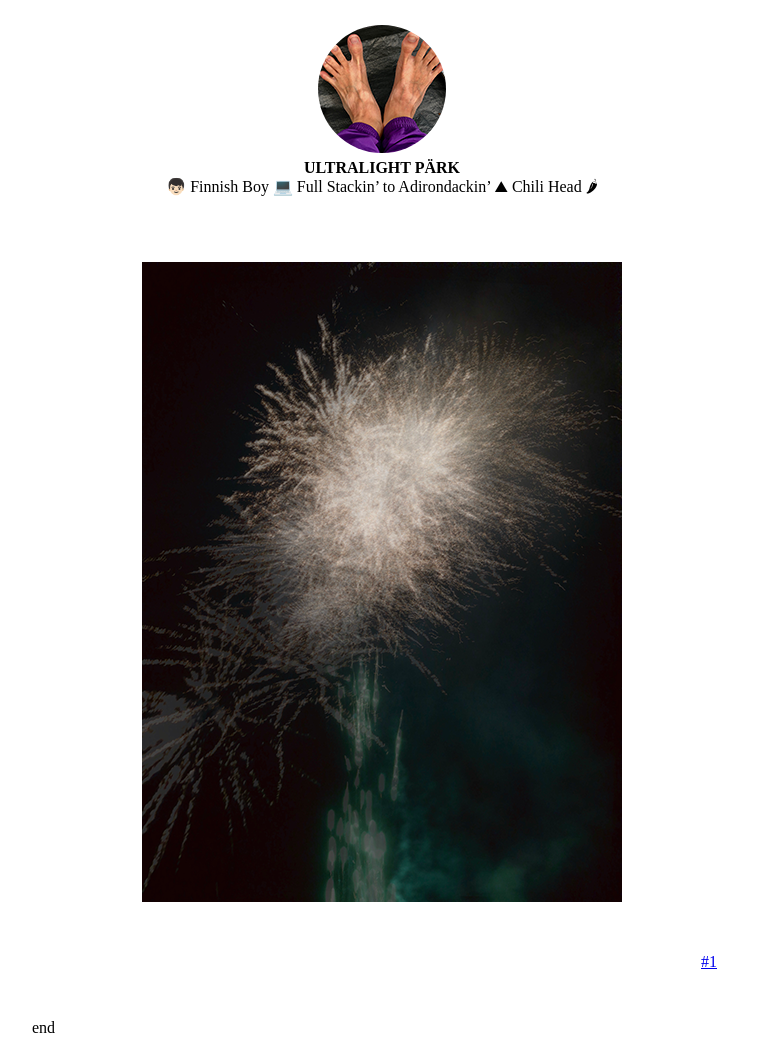
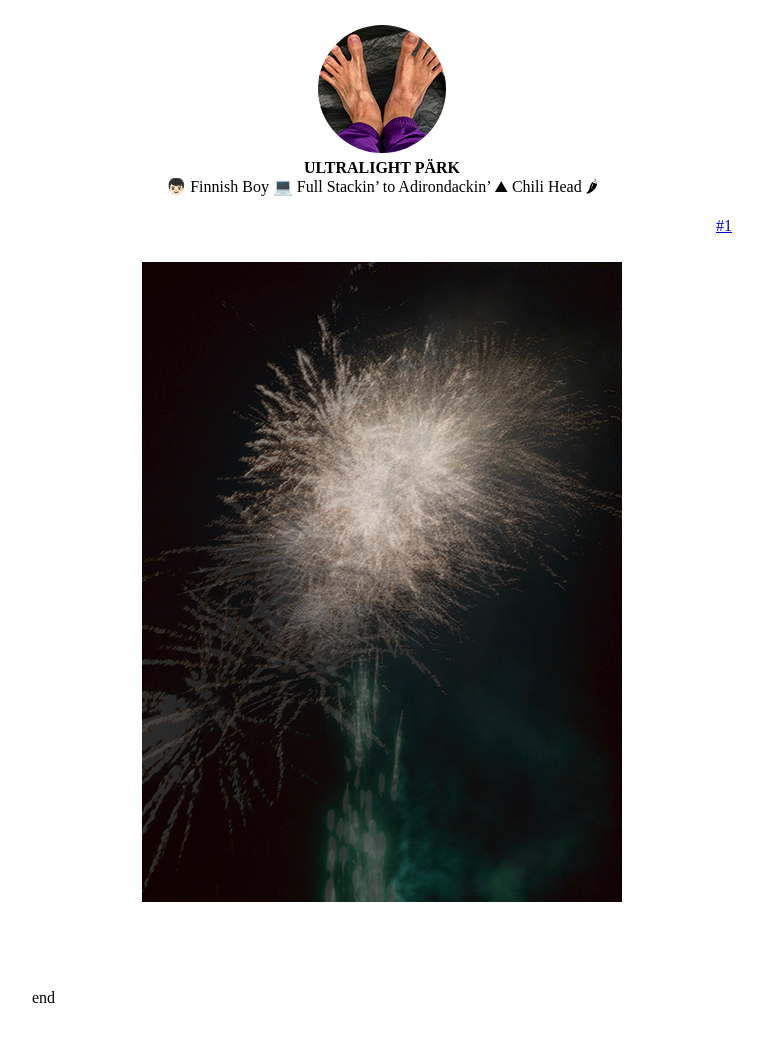
Before and after one commit to ultralightpark/ultralightpark.github.io, a Jekyll site: the page built from index.md, in a window 1280 px wide. Shown: the whole page, without its empty margins (258-1018 px from the left). Built offline with Jekyll 4.4.1, drawn with Linux system fonts in a browser that asks for light colours; after the commit the page ends 1013 px from its top, so only the background shows below that.

Commit message:
Update index.md

```diff
--- a/index.md
+++ b/index.md
@@ -7,17 +7,11 @@ navigation_weight: 1
   {% for post in site.posts %}
     <li>
       <div class= "post">
-        {% if post.image %} <img src= "/content/{{ post.image }}.png"> {% endif %}
+        <div class = "post-permalink">
+          <a href="{{ post.url }}">#{{ post.title }}</a>
+        </div>
         <div class= "post-content">
           {{ post.content }}
-          <div class = "post-meta">
-            <div class = "post-nowplaying">
-              {% if post.description %} <p>{{ post.description }}</p> {% endif %}
-            </div>
-            <div class = "post-permalink">
-              <a href="{{ post.url }}">#{{ post.title }}</a>
-            </div>
-          </div>
         </div>
        </div>
     </li>
```
